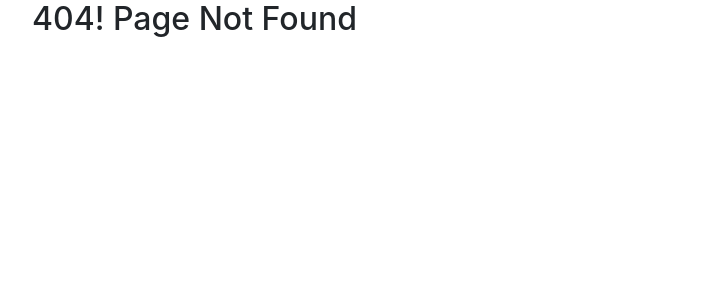
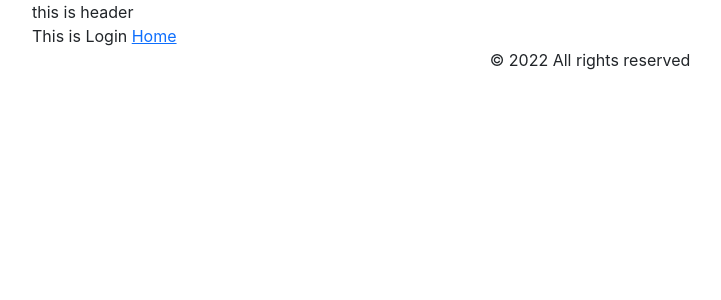
Before and after one commit to kmamun716/warehouse-management-client, a React (Create React App) app: page /login in a window 1280 px wide. Before the commit this address had no page. Shown: the top 300 px of the page, without its empty margins (50-771 px from the left). Built offline with nearby package versions, Linux system fonts and the light colour scheme; no server answers.

Commit message:
protect page system added

```diff
--- a/src/App.js
+++ b/src/App.js
@@ -1,13 +1,26 @@
 import { Route, Routes } from 'react-router-dom';
+import RequireAuth from './components/RequireAuth/RequireAuth';
+import Footer from './components/Shared/Footer';
+import Header from './components/Shared/Header';
+import Login from './pages/Auth/Login/Login';
+import Register from './pages/Auth/Register/Register';
 import Home from './pages/Home';
 import NotFound from './pages/NotFound/NotFound';
+import ProtectPage from './pages/Protect/ProtectPage';
 function App() {
   return (
     <div className="container">
+      <Header/>
      <Routes>
       <Route path='/' element={<Home/>} />
+      <Route path='/register' element={<Register/>} />
+      <Route path='/login' element={<Login/>} />
+      <Route path='/protect' element={<RequireAuth>
+        <ProtectPage/>
+      </RequireAuth>} />
       <Route path="*" element={<NotFound/>} />
      </Routes>
+     <Footer/>
     </div>
   );
 }
--- /dev/null
+++ b/src/components/RequireAuth/RequireAuth.js
@@ -0,0 +1,18 @@
+import { useAuthState } from "react-firebase-hooks/auth";
+import { Navigate, useLocation } from "react-router-dom";
+import auth from "../../firebase.init";
+
+const RequireAuth = ({ children }) => {
+  const [user] = useAuthState(auth);
+    let location = useLocation();
+    if (!user) {
+        // Redirect them to the /login page, but save the current location they were
+        // trying to go to when they were redirected. This allows us to send them
+        // along to that page after they login, which is a nicer user experience
+        // than dropping them off on the home page.
+        return <Navigate to="/login" state={{ from: location }} replace />;
+      }
+    return children;
+};
+
+export default RequireAuth;
--- /dev/null
+++ b/src/components/Shared/Footer.js
@@ -0,0 +1,10 @@
+
+const Footer = () => {
+    return (
+        <div>
+            <p className="text-center">&copy; {new Date().getFullYear()} All rights reserved</p>
+        </div>
+    );
+};
+
+export default Footer;
--- /dev/null
+++ b/src/components/Shared/Header.js
@@ -0,0 +1,14 @@
+import { useAuthState } from "react-firebase-hooks/auth";
+import auth from "../../firebase.init";
+
+const Header = () => {
+    const [user] = useAuthState(auth);
+
+    return (
+        <div>
+            this is header
+        </div>
+    );
+};
+
+export default Header;
--- /dev/null
+++ b/src/pages/Auth/Login/Login.js
@@ -0,0 +1,22 @@
+import { useAuthState } from 'react-firebase-hooks/auth';
+import { Link, useLocation, useNavigate } from "react-router-dom";
+import auth from "../../../firebase.init";
+
+const Login = () => {
+    const location = useLocation();
+    const navigate = useNavigate();
+    const [user, loading, error] = useAuthState(auth);
+
+    let from = location.state?.from?.pathname || "/";
+
+    if(user){
+        navigate(from, { replace: true });
+    }
+    return (
+        <div>
+            This is Login <Link to="/">Home</Link>
+        </div>
+    );
+};
+
+export default Login;
--- /dev/null
+++ b/src/pages/Auth/Register/Register.js
@@ -0,0 +1,10 @@
+
+const Register = () => {
+    return (
+        <div>
+
+        </div>
+    );
+};
+
+export default Register;
--- /dev/null
+++ b/src/pages/Protect/ProtectPage.js
@@ -0,0 +1,10 @@
+
+const ProtectPage = () => {
+    return (
+        <div>
+            This is Protect Page
+        </div>
+    );
+};
+
+export default ProtectPage;
```
